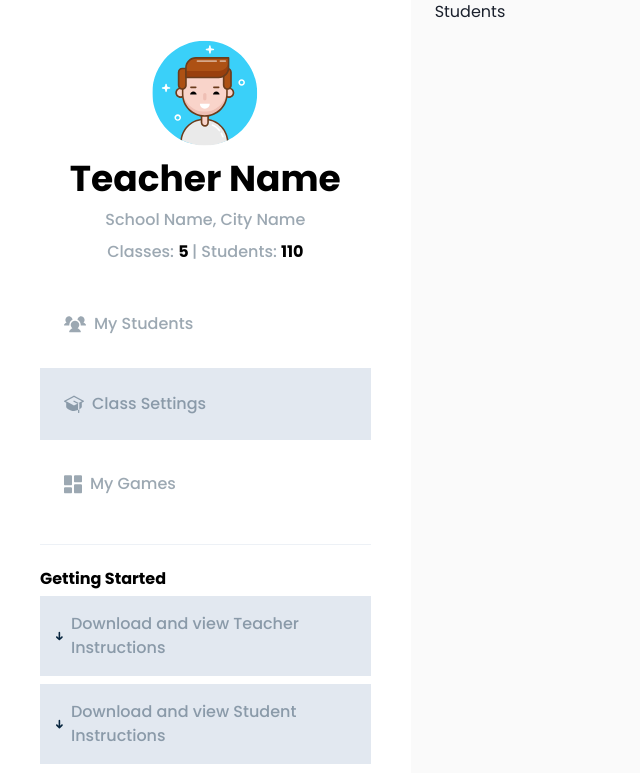
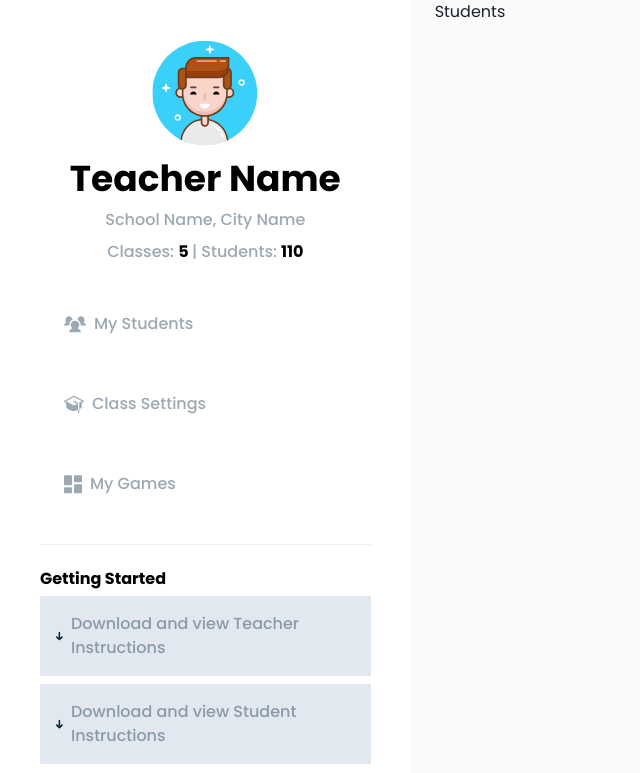
Before and after one commit to davidzyuz/stud-profile, a React (Create React App) app: page /my-students in a window 1280 px wide. Shown: the top 773 px of the page, without its empty margins (0-640 px from the left). Built offline with nearby package versions, Linux system fonts and the light colour scheme.

Commit message:
style fixes

```diff
--- a/src/components/Sidebar.jsx
+++ b/src/components/Sidebar.jsx
@@ -46,24 +46,45 @@ export default function Sidebar() {
       </VStack>
       {/* Pages */}
       <VStack w="100%">
-        <HStack padding="24px" w="100%">
+        <ChakraLink
+          as={ReactRouterLink}
+          to="/my-students"
+          _hover={{ backgroundColor: "gray.200" }}
+          padding="24px"
+          w="100%"
+          color="rgba(8, 38, 63, 0.4)"
+        >
+          <HStack>
             <Students />
-          <ChakraLink as={ReactRouterLink} to="/my-students">
-            My Students
+            <Text>My Students</Text>
+          </HStack>
         </ChakraLink>
+        <ChakraLink
+          as={ReactRouterLink}
+          to="/"
+          _hover={{ backgroundColor: "gray.200" }}
+          padding="24px"
+          w="100%"
+          color="rgba(8, 38, 63, 0.4)"
+        >
+          <HStack>
+            <ClassIcon />
+            <Text>Class Settings</Text>
           </HStack>
-        <HStack backgroundColor="gray.200" padding="24px" w="100%">
-          <ClassIcon />
-          <ChakraLink as={ReactRouterLink} to="/">
-            Class Settings
         </ChakraLink>
+        <ChakraLink
+          as={ReactRouterLink}
+          to="/my-games"
+          _hover={{ backgroundColor: "gray.200" }}
+          padding="24px"
+          w="100%"
+          color="rgba(8, 38, 63, 0.4)"
+        >
+          <HStack>
+            <Games />
+            <Text>My Games</Text>
           </HStack>
-        <HStack padding="24px" w="100%">
-          <Games />
-          <ChakraLink as={ReactRouterLink} to="/my-games">
-            My Games
         </ChakraLink>
-        </HStack>
       </VStack>
       <Divider />
       {/* Instructions */}
```
Lines whose indentation alone changed are shown as unchanged.
